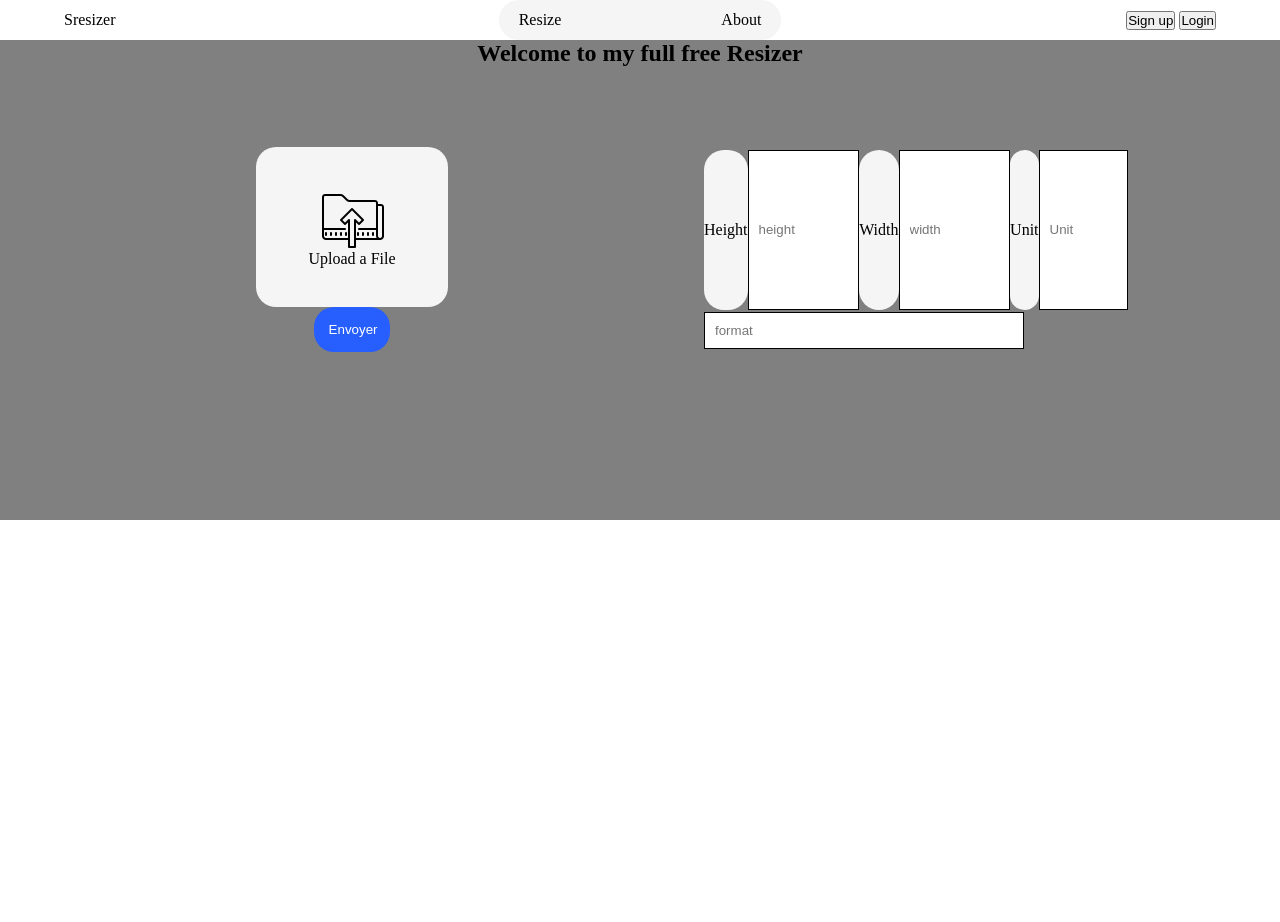
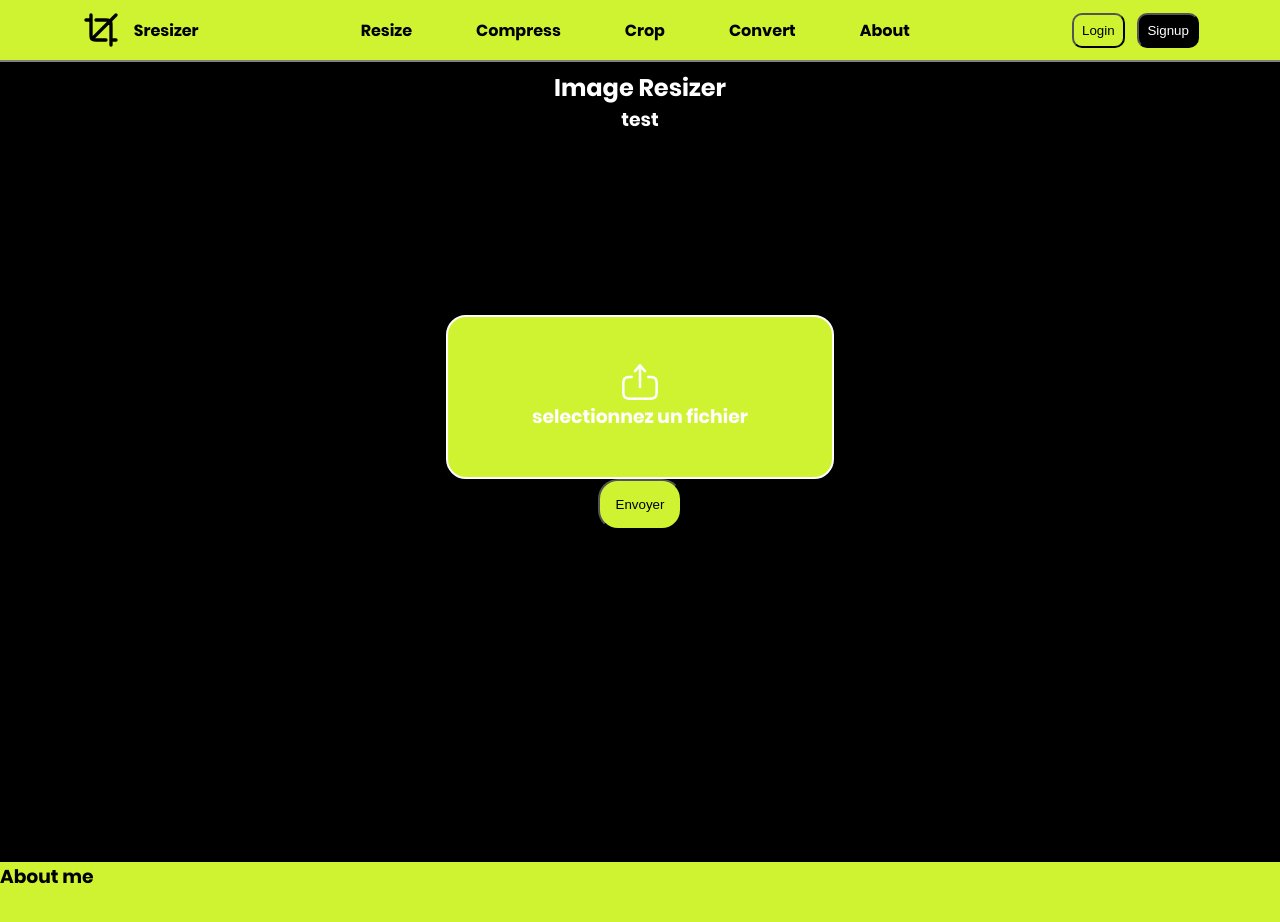
Before and after one commit to Sayfbenda/S-resize, a plain HTML site: page index.html in a window 1280 px wide. Drawn offline with Linux system fonts and the light colour scheme.

Commit message:
changing DA

```diff
--- a/index.html
+++ b/index.html
@@ -8,53 +8,48 @@
 </head>
 <body>
     <header>
+        <section>
             <nav>
+                <div>
+                    <img src="content/img/cropicon.svg" alt="">
                     <span>Sresizer</span>
+                </div>
                 <ul>
                     <li>Resize</li>
+                    <li>Compress</li>
+                    <li>Crop</li>
+                    <li>Convert</li>
                     <li>About</li>
                 </ul>
                 <div>
-                <button>Sign up</button>
-                <button>Login</button>
+                    <input type="submit" value="Login">
+                    <input type="submit" value="Signup">
                 </div>
             </nav>
+        </section>
     </header>
     <main>
+        <section>
+            <div>
+                <h1>Image Resizer</h1>
+                <h3>test</h3>
+            </div>
+            <article>
                 <form action="" method="post">
-        <section class="firstsection">
-            <h1>Welcome to my full free Resizer</h1>
-            <div>
-                <article class="firstarticle">
                     <label>
-                        <img src="content/img/upload.png" alt="">
-                        <input class="title" type="file" />
-                        Upload a File
+                        <input type="file">
+                        <img src="content/img/uploadicon.svg" alt="">
+                        <h3>selectionnez un fichier</h3>
                     </label>
-                    <input type="submit" name="" id="btn" value="Envoyer">
+                    <input type="submit" name="" value="Envoyer" id="">
+                </form>
             </article>
-                <article class="secondarticle">
-                    <div>
-                        <label for="fheight">Height</label>
-                        <input name="fheight" id="heightinput" type="text" placeholder="height">
-                        <label for="fwidth">Width</label>
-                        <input name="fwidth" id="widthinput" type="text" placeholder="width">
-                        <label for="funit">Unit</label>
-                        <input name="funit" id="unittinput" type="search" placeholder="Unit">
-                    </div>
-                    <div class="articlediv">
-                        <input id="searchinput" type="search" placeholder="format">
-                    </div>
-                </article>
-            </div>
-        </section>
-        </form>
-        <section>
-
         </section>
     </main>
     <footer>
-
+        <section>
+            <h3>About me</h3>
+        </section>
     </footer>
 </body>
 </html>
--- a/style.css
+++ b/style.css
@@ -1,102 +1,111 @@
+@font-face {
+  font-family: poppins;
+  src: url(content/font/poppins.bold.ttf);
+}
+@font-face {
+    font-family: Roboto;
+    src: url(content/font/RobotoMono-Medium.ttf);
+}
 *{
     margin: 0;
     padding: 0;
 }
-header > nav > ul{
+body{
+    font-family: 'poppins';
+}
+img{
+    height: 5vh;
+}
+nav > ul{
     display: flex;
+    gap: 5vw;
     list-style: none;
-    gap: 20vh;
 }
-nav{
+header > section > nav > div {
     display: flex;
     align-items: center;
-    background-color: whitesmoke;
-    padding: 20px;
+    gap: 1vw;
+}
+header > section > nav > div > input{
+    padding: 1vh;
+    border-radius: 10px;
+}
+header > section > nav > div > input:first-child{
+    background-color: #cff331;
+}
+header > section > nav > div > input:nth-child(2){
+    background-color: #000000;
+    color: white;
+}
+section > nav{
+    display: flex;
+    justify-content: space-around;
+    align-items: center;
+    background-color: #cff331;
+    padding: 10px 0 10px 0;
+    border-bottom: 2px solid gray;
+}
+main > section{
+    display: flex;
+    flex-direction: column;
+    height: 100vh;
+    width: 100vw;
+    background-color: #000000;
+}
+main{
+    display: flex;
+    justify-content: center;
+    color: white;
+}
+input[type=file]{
+    display: none;
+}
+main > section > article:nth-child(2) > form > label{
+    display: flex;
+    flex-direction: column;
+    align-items: center;
+    justify-content: center;
+    width: 30vw;
+    height: 20vh;
+    border: 2px solid;
+    background-color: #cff331;
     border-radius: 20px;
 }
-nav > span{
-    position: fixed;
-    left: 5vw;
+main > section > article:nth-child(2) > form > label:hover{
+    cursor: pointer;
 }
-nav > div{
-    position: fixed;
-    right: 5vw;
-}
-header{
-    height: 5vh;
-    display: flex;
-    justify-content: center;
-}
-.firstsection{
-    background-color: gray;
-    height: 60vh;
-}
-main > form > section > div{
-    margin-top: 10vh;
-    display: flex;
-    justify-content: space-evenly;
-}
-h1{
-    text-align: center;
-}
-#btn{
-    color: white;
-    background-color: #275efe;
-    padding: 15px;
-    border: none;
+
+main > section > article > form > input{
+    background-color: #cff331;
+    padding: 2vh;
     border-radius: 20px;
 }
-article{
+
+form{
+    display: flex;
+    align-items: center;
+    flex-direction: column;
+}
+main > section > div:first-child{
     display: flex;
     flex-direction: column;
+    align-items: center;
+    justify-content: center;
+    height: 10%;
 }
-input[type=file] {
-  display: none;
-}
-label{
-    background-color: whitesmoke;
-    width: 15vw;
-    height: 20vh;
+main > section > article{
     display: flex;
-    flex-direction: column;
+    height: 70%;
     justify-content: center;
     align-items: center;
-    border-radius: 20px;
 }
-label:hover{
+input[type="submit"]:hover{
     cursor: pointer;
 }
-div > article > #btn{
-    width: 6vw;
-}
-div > article{
-    display: flex;
-    align-items: center;
-}
-.secondarticle{
-    width: 25vw;
-    display: flex;
-    justify-content: space-evenly;
-}
-.secondarticle > div > input{
-    border: 1px solid black;
-    padding: 10px;
-    width: 7vw;
-}
-#searchinput{
-    width: 100%;
-}
-article > div{
-    display: flex;
-    width: 100%;
-    justify-content: space-between;
-}
-.articlediv{
-    width: 100%;
-}
-#btn{
+input[type="button"]:hover{
     cursor: pointer;
 }
-main:nth-child(2){
-    height: 150vh;
+footer > section{
+    height: 50vh;
+    background-color: #cff331;
 }
```
Also changed, not shown: content/font/Lato-Bold.ttf (added), content/font/RobotoMono-Medium.ttf (added), content/font/poppins.bold.ttf (added), content/img/cropicon.svg (added), content/img/logo.jpg (added), content/img/upload.png (deleted), content/img/uploadicon.svg (added). Lines whose indentation alone changed are shown as unchanged.
